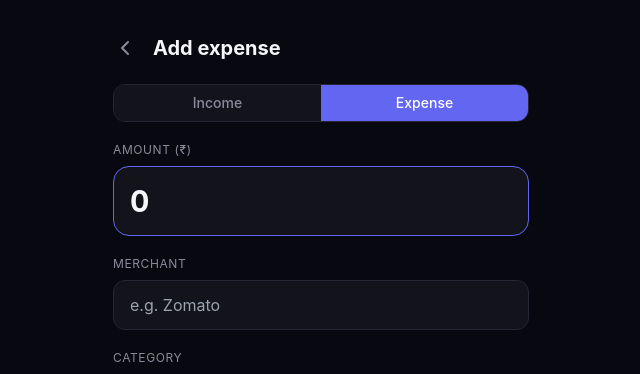
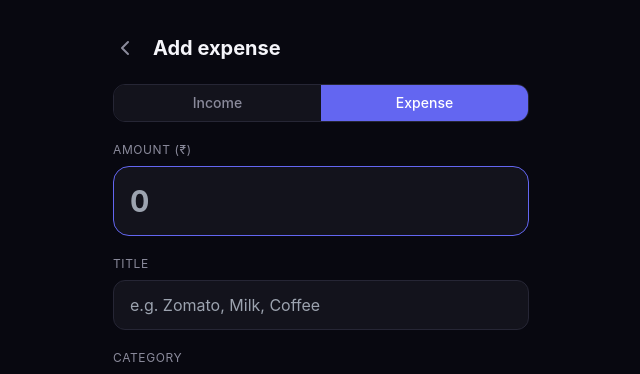
Before and after one commit to Shyam-Dadhaniya/paisa-tracker, a React (Vite) app: page /add in a window 1280 px wide. Shown: the top 374 px of the page, without its empty margins (319-959 px from the left). Built offline with nearby package versions, Linux system fonts and the light colour scheme; no server answers.

Commit message:
refactor: rename 'merchant' to 'title' across expense-related components and services for consistency

```diff
--- a/src/components/ExpenseCard.tsx
+++ b/src/components/ExpenseCard.tsx
@@ -23,7 +23,7 @@ export default function ExpenseCard({ expense, onClick, showDate = true }: Props
       </div>
       <div className="flex-1 min-w-0">
         <div className="flex items-baseline justify-between gap-2">
-          <p className="font-semibold truncate">{expense.merchant}</p>
+          <p className="font-semibold truncate">{expense.title}</p>
           <p className="font-semibold tabular-nums">{formatINR(expense.amount)}</p>
         </div>
         <div className="flex items-baseline justify-between gap-2 text-xs text-muted">
--- a/src/pages/AddExpense.tsx
+++ b/src/pages/AddExpense.tsx
@@ -12,7 +12,7 @@ import type { CategoryId, ExpenseItem } from '@/types';
 
 interface FormValues {
   amount: number;
-  merchant: string;
+  title: string;
   category: CategoryId;
   date: string;
   note?: string;
@@ -40,7 +40,7 @@ export default function AddExpense() {
     if (hasItems && itemsTotal > 0) {
       setValue('amount', itemsTotal, { shouldValidate: true });
     } else if (!hasItems) {
-      setValue('amount', 0 as unknown as number);
+      setValue('amount', '' as unknown as number);
     }
   }, [itemsTotal, hasItems, setValue]);
 
@@ -48,7 +48,7 @@ export default function AddExpense() {
     setSubmitting(true);
     await addExpense({
       amount: hasItems ? itemsTotal : Number(data.amount),
-      merchant: data.merchant.trim(),
+      title: data.title.trim(),
       category: entryType === 'income' ? '__income__' : data.category,
       date: data.date,
       type: entryType,
@@ -115,6 +115,7 @@ export default function AddExpense() {
               autoFocus={!hasItems}
               placeholder="0"
               readOnly={hasItems && !isIncome}
+              onFocus={(e) => e.target.select()}
               className={`w-full bg-surface border border-border rounded-2xl px-4 py-4 text-3xl font-bold tabular-nums focus:outline-none focus:border-primary transition ${
                 hasItems && !isIncome ? 'opacity-60 cursor-default' : ''
               }`}
@@ -123,11 +124,11 @@ export default function AddExpense() {
 
           <div>
             <label className="text-xs text-muted uppercase tracking-wider mb-2 block">
-              {isIncome ? 'Source' : 'Merchant'}
+              {isIncome ? 'Source' : 'Title'}
             </label>
             <input
-              {...register('merchant', { required: true })}
-              placeholder={isIncome ? 'e.g. Salary' : 'e.g. Zomato'}
+              {...register('title', { required: true })}
+              placeholder={isIncome ? 'e.g. Salary' : 'e.g. Zomato, Milk, Coffee'}
               className="w-full bg-surface border border-border rounded-xl px-4 py-3 focus:outline-none focus:border-primary"
             />
           </div>
--- a/src/pages/EditExpense.tsx
+++ b/src/pages/EditExpense.tsx
@@ -13,7 +13,7 @@ import type { CategoryId, ExpenseItem } from '@/types';
 
 interface FormValues {
   amount: number;
-  merchant: string;
+  title: string;
   category: CategoryId;
   date: string;
   note?: string;
@@ -39,7 +39,7 @@ export default function EditExpense() {
     if (expense) {
       reset({
         amount: expense.amount,
-        merchant: expense.merchant,
+        title: expense.title,
         category: expense.category,
         date: expense.date,
         note: expense.note ?? '',
@@ -71,7 +71,7 @@ export default function EditExpense() {
     setSubmitting(true);
     await updateExpense(id!, {
       amount: hasItems && entryType === 'expense' ? itemsTotal : Number(data.amount),
-      merchant: data.merchant.trim(),
+      title: data.title.trim(),
       category: entryType === 'income' ? '__income__' : data.category,
       date: data.date,
       type: entryType,
@@ -150,6 +150,7 @@ export default function EditExpense() {
               autoFocus={!hasItems}
               placeholder="0"
               readOnly={hasItems && !isIncome}
+              onFocus={(e) => e.target.select()}
               className={`w-full bg-surface border border-border rounded-2xl px-4 py-4 text-3xl font-bold tabular-nums focus:outline-none focus:border-primary transition ${
                 hasItems && !isIncome ? 'opacity-60 cursor-default' : ''
               }`}
@@ -158,11 +159,11 @@ export default function EditExpense() {
 
           <div>
             <label className="text-xs text-muted uppercase tracking-wider mb-2 block">
-              {isIncome ? 'Source' : 'Merchant'}
+              {isIncome ? 'Source' : 'Title'}
             </label>
             <input
-              {...register('merchant', { required: true })}
-              placeholder={isIncome ? 'e.g. Salary' : 'e.g. Zomato'}
+              {...register('title', { required: true })}
+              placeholder={isIncome ? 'e.g. Salary' : 'e.g. Zomato, Milk, Coffee'}
               className="w-full bg-surface border border-border rounded-xl px-4 py-3 focus:outline-none focus:border-primary"
             />
           </div>
--- a/src/pages/SmsParser.tsx
+++ b/src/pages/SmsParser.tsx
@@ -60,7 +60,7 @@ export default function SmsParser() {
     if (!parsed) return;
     await addExpense({
       amount: parsed.amount,
-      merchant: parsed.merchant,
+      title: parsed.title,
       category: parsed.category,
       date: todayISO(),
       note: parsed.note || undefined,
@@ -134,14 +134,15 @@ export default function SmsParser() {
               onChange={(e) =>
                 setParsed({ ...parsed, amount: parseFloat(e.target.value) || 0 })
               }
+              onFocus={(e) => e.target.select()}
               className="bg-transparent text-right font-bold tabular-nums w-32 focus:outline-none"
             />
           </Field>
 
-          <Field label="Merchant">
+          <Field label="Title">
             <input
-              value={parsed.merchant}
-              onChange={(e) => setParsed({ ...parsed, merchant: e.target.value })}
+              value={parsed.title}
+              onChange={(e) => setParsed({ ...parsed, title: e.target.value })}
               className="bg-transparent text-right w-full focus:outline-none"
             />
           </Field>
@@ -171,7 +172,7 @@ export default function SmsParser() {
 
           <p className="text-xs text-muted">
             Preview: <span className="text-text font-medium">{formatINR(parsed.amount)}</span> at{' '}
-            <span className="text-text font-medium">{parsed.merchant}</span>
+            <span className="text-text font-medium">{parsed.title}</span>
           </p>
 
           <button
--- a/src/services/smsRegex.ts
+++ b/src/services/smsRegex.ts
@@ -2,7 +2,7 @@ import type { CategoryId } from '@/types';
 
 export interface ParsedSms {
   amount: number;
-  merchant: string;
+  title: string;
   category: CategoryId;
   note: string;
   confidence: number;
@@ -40,21 +40,21 @@ export function parseSmsRegex(sms: string): ParsedSms | null {
     return null;
   }
 
-  // Merchant: try "at MERCHANT" or "to MERCHANT" or "@ MERCHANT" or "UPI/...-MERCHANT"
-  let merchant = 'Unknown';
+  // Title: try "at TITLE" or "to TITLE" or "@ TITLE" or "UPI/...-TITLE"
+  let title = 'Unknown';
   const at = text.match(/\b(?:at|to|@|via|towards)\s+([A-Z0-9][A-Za-z0-9 .&'\-]{1,40})/);
-  if (at) merchant = at[1].trim();
+  if (at) title = at[1].trim();
   else {
     const upi = text.match(/(?:UPI|VPA)[\/\s:]+([A-Za-z0-9.\-_@]{2,40})/i);
-    if (upi) merchant = upi[1].split('@')[0];
+    if (upi) title = upi[1].split('@')[0];
   }
-  merchant = merchant.replace(/\b(on|ref|dt|info|avl|bal|a\/c).*$/i, '').trim().slice(0, 40) || 'Unknown';
+  title = title.replace(/\b(on|ref|dt|info|avl|bal|a\/c).*$/i, '').trim().slice(0, 40) || 'Unknown';
 
   return {
     amount,
-    merchant,
+    title,
     category: categorize(text),
     note: '',
-    confidence: merchant === 'Unknown' ? 0.4 : 0.65,
+    confidence: title === 'Unknown' ? 0.4 : 0.65,
   };
 }
--- a/src/services/syncEngine.ts
+++ b/src/services/syncEngine.ts
@@ -5,7 +5,7 @@ import type { Expense, ExpenseItem } from '@/types';
 interface RemoteRow {
   id: string;
   user_id: string;
-  merchant: string;
+  title: string;
   amount: number;
   category: string;
   date: string;
@@ -23,7 +23,7 @@ function toRow(e: Expense, userId: string): RemoteRow {
   return {
     id: e.id,
     user_id: userId,
-    merchant: e.merchant,
+    title: e.title,
     amount: e.amount,
     category: e.category,
     date: e.date,
@@ -41,7 +41,7 @@ function toRow(e: Expense, userId: string): RemoteRow {
 function fromRow(r: RemoteRow): Expense {
   return {
     id: r.id,
-    merchant: r.merchant,
+    title: r.title,
     amount: Number(r.amount),
     category: r.category as Expense['category'],
     date: r.date,
--- a/src/types/index.ts
+++ b/src/types/index.ts
@@ -9,7 +9,7 @@ export interface ExpenseItem {
 
 export interface Expense {
   id: string;
-  merchant: string;
+  title: string;
   amount: number; // rupees (decimal)
   category: CategoryId;
   date: string; // ISO date YYYY-MM-DD
--- a/src/utils/csv.ts
+++ b/src/utils/csv.ts
@@ -1,9 +1,9 @@
 import type { Expense } from '@/types';
 
 export function expensesToCSV(expenses: Expense[]): string {
-  const header = ['id', 'date', 'merchant', 'amount', 'category', 'note', 'source'];
+  const header = ['id', 'date', 'title', 'amount', 'category', 'note', 'source'];
   const rows = expenses.map((e) =>
-    [e.id, e.date, e.merchant, e.amount, e.category, e.note ?? '', e.source]
+    [e.id, e.date, e.title, e.amount, e.category, e.note ?? '', e.source]
       .map((v) => {
         const s = String(v);
         return /[",\n]/.test(s) ? `"${s.replace(/"/g, '""')}"` : s;
```
Also changed, not shown: 1 other file (tests, documents, lock files or other folders).
